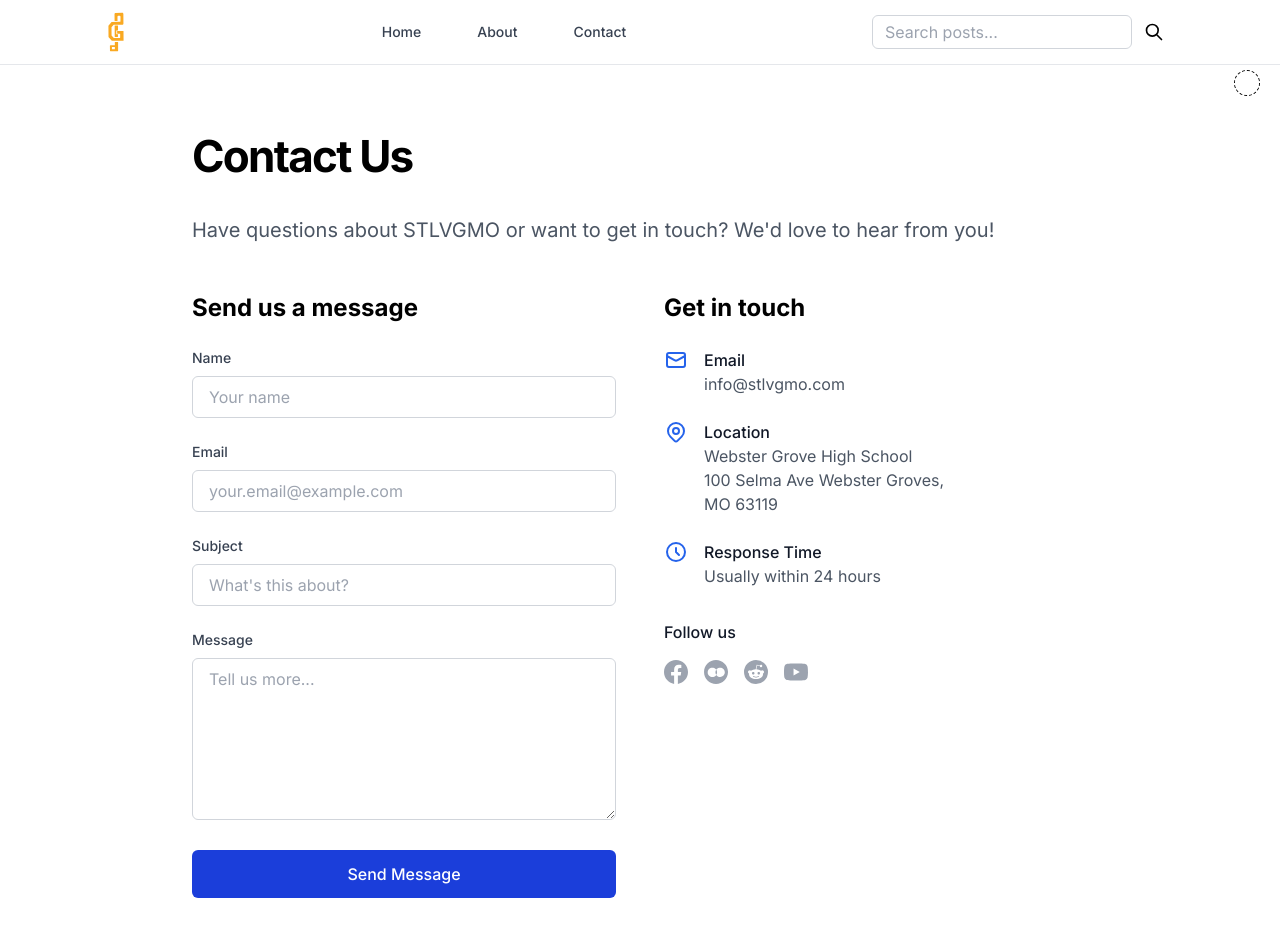
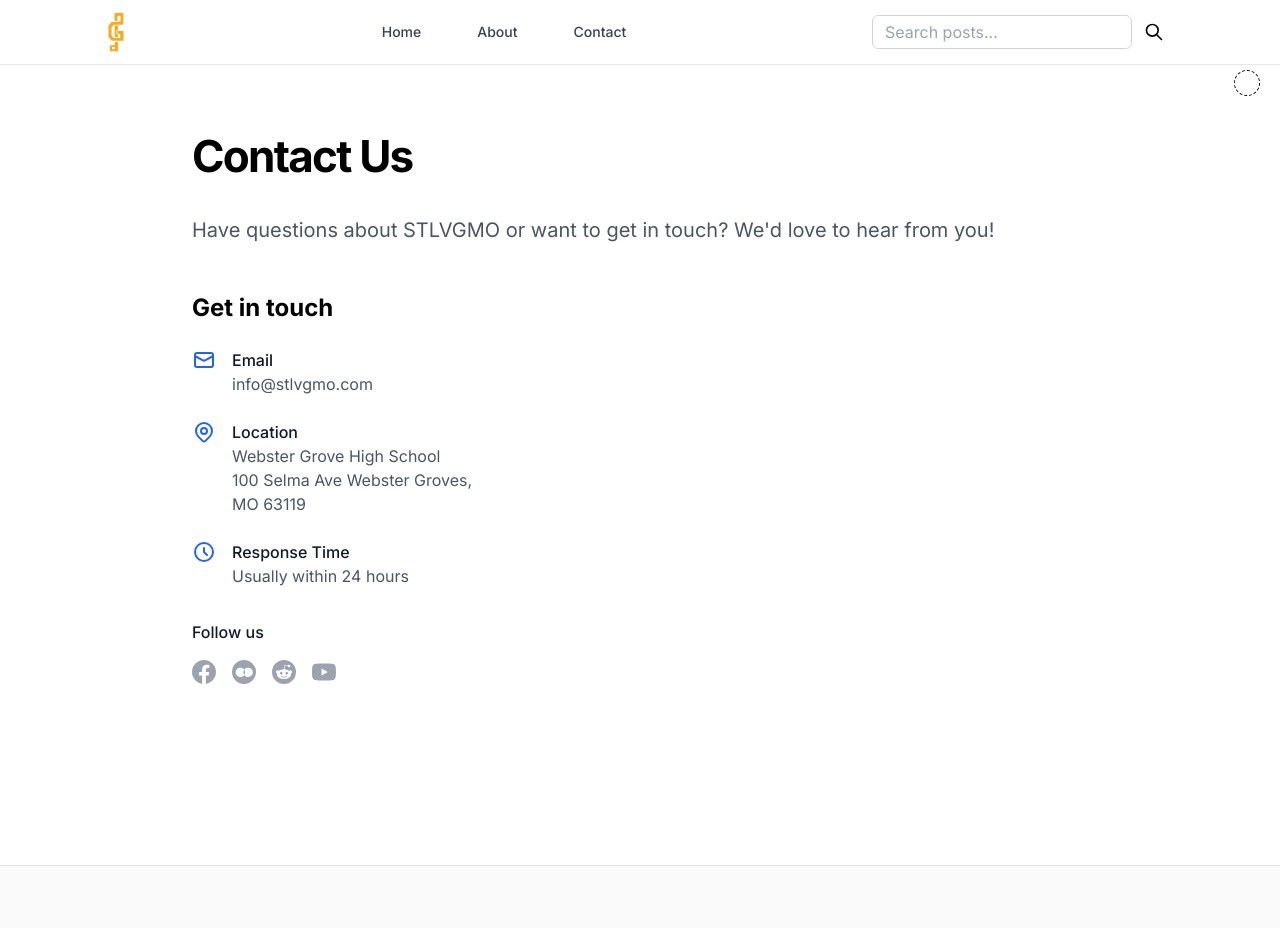
Before and after one commit to JoviVon/stlvgmo-website, a Next.js app: page /contact in a window 1280 px wide. Shown: the top 928 px of the page. Built offline with nearby package versions, Linux system fonts and the light colour scheme.

Commit message:
temp remove form dont work

```diff
--- a/src/app/contact/page.tsx
+++ b/src/app/contact/page.tsx
@@ -106,140 +106,7 @@ export default function Contact() {
           </div>
 
           <div className="grid md:grid-cols-2 gap-12">
-            {/* Contact Form */}
-            <div>
-              <h2 className="text-2xl font-bold mb-6">Send us a message</h2>
-              <form onSubmit={handleSubmit} className="space-y-6">
-                <div>
-                  <label
-                    htmlFor="name"
-                    className="block text-sm font-medium text-gray-700 dark:text-gray-300 mb-2"
-                  >
-                    Name
-                  </label>
-                  <input
-                    type="text"
-                    id="name"
-                    name="name"
-                    value={formData.name}
-                    onChange={handleInputChange}
-                    className="w-full px-4 py-2 border border-gray-300 dark:border-gray-600 rounded-md focus:ring-2 focus:ring-primary-500 focus:border-transparent dark:bg-gray-800 dark:text-white"
-                    placeholder="Your name"
-                  />
-                  {errors.name && <p className="mt-1 text-sm text-red-600 dark:text-red-400">{errors.name}</p>}
-                </div>
 
-                <div>
-                  <label
-                    htmlFor="email"
-                    className="block text-sm font-medium text-gray-700 dark:text-gray-300 mb-2"
-                  >
-                    Email
-                  </label>
-                  <input
-                    type="email"
-                    id="email"
-                    name="email"
-                    value={formData.email}
-                    onChange={handleInputChange}
-                    className="w-full px-4 py-2 border border-gray-300 dark:border-gray-600 rounded-md focus:ring-2 focus:ring-blue-500 focus:border-transparent dark:bg-slate-800 dark:text-white"
-                    placeholder="your.email@example.com"
-                  />
-                  {errors.email && <p className="mt-1 text-sm text-red-600 dark:text-red-400">{errors.email}</p>}
-                </div>
-
-                <div>
-                  <label
-                    htmlFor="subject"
-                    className="block text-sm font-medium text-gray-700 dark:text-gray-300 mb-2"
-                  >
-                    Subject
-                  </label>
-                  <input
-                    type="text"
-                    id="subject"
-                    name="subject"
-                    value={formData.subject}
-                    onChange={handleInputChange}
-                    className="w-full px-4 py-2 border border-gray-300 dark:border-gray-600 rounded-md focus:ring-2 focus:ring-blue-500 focus:border-transparent dark:bg-slate-800 dark:text-white"
-                    placeholder="What's this about?"
-                  />
-                  {errors.subject && <p className="mt-1 text-sm text-red-600 dark:text-red-400">{errors.subject}</p>}
-                </div>
-
-                <div>
-                  <label
-                    htmlFor="message"
-                    className="block text-sm font-medium text-gray-700 dark:text-gray-300 mb-2"
-                  >
-                    Message
-                  </label>
-                  <textarea
-                    id="message"
-                    name="message"
-                    rows={6}
-                    value={formData.message}
-                    onChange={handleInputChange}
-                    className="w-full px-4 py-2 border border-gray-300 dark:border-gray-600 rounded-md focus:ring-2 focus:ring-blue-500 focus:border-transparent dark:bg-slate-800 dark:text-white"
-                    placeholder="Tell us more..."
-                  ></textarea>
-                  {errors.message && <p className="mt-1 text-sm text-red-600 dark:text-red-400">{errors.message}</p>}
-                </div>
-
-                {/* Success/Error Messages */}
-                {submitStatus === 'success' && (
-                  <div className="p-4 bg-green-50 dark:bg-green-900/20 border border-green-200 dark:border-green-800 rounded-md">
-                    <div className="flex">
-                      <div className="flex-shrink-0">
-                        <svg className="h-5 w-5 text-green-400" viewBox="0 0 20 20" fill="currentColor">
-                          <path fillRule="evenodd" d="M10 18a8 8 0 100-16 8 8 0 000 16zm3.707-9.293a1 1 0 00-1.414-1.414L9 10.586 7.707 9.293a1 1 0 00-1.414 1.414l2 2a1 1 0 001.414 0l4-4z" clipRule="evenodd" />
-                        </svg>
-                      </div>
-                      <div className="ml-3">
-                        <p className="text-sm font-medium text-green-800 dark:text-green-200">
-                          Message sent successfully! We'll get back to you soon.
-                        </p>
-                      </div>
-                    </div>
-                  </div>
-                )}
-
-                {submitStatus === 'error' && (
-                  <div className="p-4 bg-red-50 dark:bg-red-900/20 border border-red-200 dark:border-red-800 rounded-md">
-                    <div className="flex">
-                      <div className="flex-shrink-0">
-                        <svg className="h-5 w-5 text-red-400" viewBox="0 0 20 20" fill="currentColor">
-                          <path fillRule="evenodd" d="M10 18a8 8 0 100-16 8 8 0 000 16zM8.707 7.293a1 1 0 00-1.414 1.414L8.586 10l-1.293 1.293a1 1 0 101.414 1.414L10 11.414l1.293 1.293a1 1 0 001.414-1.414L11.414 10l1.293-1.293a1 1 0 00-1.414-1.414L10 8.586 8.707 7.293z" clipRule="evenodd" />
-                        </svg>
-                      </div>
-                      <div className="ml-3">
-                        <p className="text-sm font-medium text-red-800 dark:text-red-200">
-                          Failed to send message. Please try again later.
-                        </p>
-                      </div>
-                    </div>
-                  </div>
-                )}
-
-                <button
-                  type="submit"
-                  disabled={isSubmitting}
-                  className="w-full bg-primary-900 hover:bg-primary-800 disabled:bg-primary-400 disabled:cursor-not-allowed text-white font-medium py-3 px-6 rounded-md transition-colors duration-200 focus:outline-none focus:ring-2 focus:ring-primary-500 focus:ring-offset-2 dark:focus:ring-offset-gray-900"
-                >
-                  {isSubmitting ? (
-                    <div className="flex items-center justify-center">
-                      <svg className="animate-spin -ml-1 mr-3 h-5 w-5 text-white" xmlns="http://www.w3.org/2000/svg" fill="none" viewBox="0 0 24 24">
-                        <circle className="opacity-25" cx="12" cy="12" r="10" stroke="currentColor" strokeWidth="4"></circle>
-                        <path className="opacity-75" fill="currentColor" d="M4 12a8 8 0 018-8V0C5.373 0 0 5.373 0 12h4zm2 5.291A7.962 7.962 0 014 12H0c0 3.042 1.135 5.824 3 7.938l3-2.647z"></path>
-                      </svg>
-                      Sending...
-                    </div>
-                  ) : (
-                    'Send Message'
-                  )}
-                </button>
-              </form>
-            </div>
 
             {/* Contact Information */}
             <div>
```
